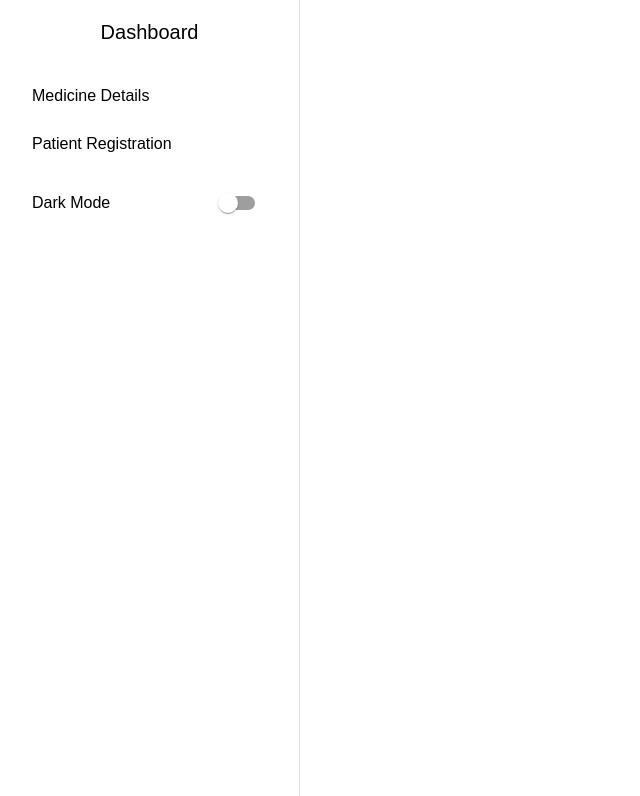
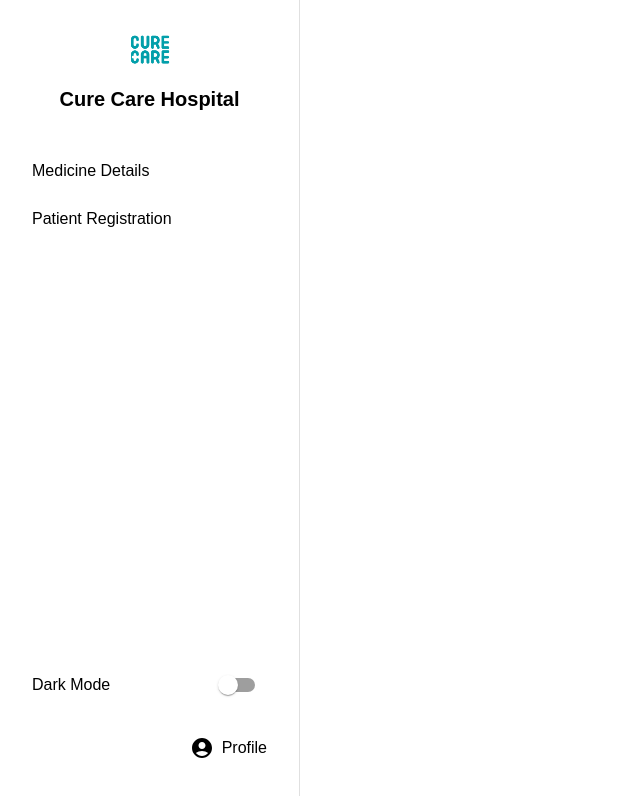
Before and after one commit to Sunilsahoo96/Hospital-Mng-Frontend, a React (Create React App) app: page /dashboard in a window 1280 px wide. Shown: the top 796 px of the page, without its empty margins (0-640 px from the left). Built offline with nearby package versions, Linux system fonts and the light colour scheme; a web font is replaced by a local one.

Commit message:
Added logo and log out functionality

```diff
--- a/src/components/Auth.jsx
+++ b/src/components/Auth.jsx
@@ -32,6 +32,9 @@ const Auth = () => {
             if (isLogin) {
                 // Login successful: store token and redirect to dashboard
                 localStorage.setItem("token", response.data.token);
+                localStorage.setItem("userName", response.data.name);
+
+                console.log("Stored Name:", localStorage.getItem("userName"));
                 setLoginSuccess(true);
                 setTimeout(() => navigate("/dashboard"), 2000);
             } else {
--- a/src/components/Dashboard.jsx
+++ b/src/components/Dashboard.jsx
@@ -1,10 +1,53 @@
-import React, { useContext } from "react";
-import { Outlet, Link } from "react-router-dom";
-import { Drawer, List, ListItem, ListItemText, Box, Switch, Typography } from "@mui/material";
+import React, { useContext, useState } from "react";
+import { Outlet, Link, useNavigate } from "react-router-dom";
+import {
+    Drawer, List, ListItem, ListItemText, Box, Switch, Typography,
+    IconButton, Menu, MenuItem, Dialog, DialogTitle, DialogActions, Button, Snackbar, Alert
+} from "@mui/material";
+import { AccountCircle, Logout } from "@mui/icons-material"; // Profile and Logout Icons
 import ThemeContext from "../Context/ThemeContext";
+
 
 const DashboardLayout = () => {
     const { themeMode, toggleTheme } = useContext(ThemeContext);
+    const navigate = useNavigate();
+
+    const [profileAnchor, setProfileAnchor] = useState(null);
+    const [confirmLogout, setConfirmLogout] = useState(false);
+    const [logoutSuccess, setLogoutSuccess] = useState(false);
+
+    // Fetch user's name from localStorage (or API if needed)
+    const userName = localStorage.getItem("userName") || "User";
+
+    // Open Profile Menu
+    const handleProfileClick = (event) => {
+        setProfileAnchor(event.currentTarget);
+    };
+
+    // Close Profile Menu
+    const handleProfileClose = () => {
+        setProfileAnchor(null);
+    };
+
+    // Open Logout Confirmation Dialog
+    const handleLogoutClick = () => {
+        setConfirmLogout(true);
+        handleProfileClose(); // Close the profile menu
+    };
+
+    // Confirm Logout
+    const handleConfirmLogout = () => {
+        setConfirmLogout(false);
+        localStorage.removeItem("token"); // Remove user token
+        localStorage.removeItem("userName"); // Remove user name (if stored)
+
+        setLogoutSuccess(true); // Show success alert
+
+        setTimeout(() => {
+            setLogoutSuccess(false);
+            navigate("/auth"); // Redirect to login page
+        }, 2000);
+    };
 
     return (
         <Box sx={{ display: "flex" }}>
@@ -18,17 +61,26 @@ const DashboardLayout = () => {
                         width: 300,
                         boxSizing: "border-box",
                         p: 2,
+                        display: "flex",
+                        flexDirection: "column",
+                        justifyContent: "space-between",
+                        height: "100vh",
                         background: themeMode === "dark"
-                            ? "radial-gradient(circle at 30% 30%, #30475E, #0D1B2A)" // 🌙 Dark Mode Background
-                            : "#ffffff", // ☀️ Light Mode Background
+                            ? "radial-gradient(circle at 30% 30%, #30475E, #0D1B2A)" // 🌙 Dark Mode
+                            : "#ffffff", // ☀️ Light Mode
                         color: themeMode === "dark" ? "white" : "black",
                     },
                 }}
             >
-                <Typography variant="h6" align="center" sx={{ mb: 2 }}>
-                    Dashboard
+                {/* Hospital Name & Logo */}
+                <Box sx={{ textAlign: "center", mb: 3 }}>
+                    <img src="/image.png" alt="Hospital Logo" width="100" className="rounded rounded-5" />
+                    <Typography variant="h6" sx={{ fontWeight: "bold" }}>
+                        Cure Care Hospital
                     </Typography>
+                </Box>
 
+                {/* Sidebar Links */}
                 <List>
                     <ListItem
                         component={Link}
@@ -38,9 +90,9 @@ const DashboardLayout = () => {
                             transition: "background 0.3s, transform 0.2s",
                             "&:hover": {
                                 background: themeMode === "dark"
-                                    ? "rgba(255, 255, 255, 0.1)" // 🌙 Soft white glow in dark mode
-                                    : "rgba(0, 0, 0, 0.05)", // ☀️ Light fading effect in light mode
-                                transform: "scale(1.05)", // Smooth hover effect
+                                    ? "rgba(255, 255, 255, 0.1)" // Glow effect in dark mode
+                                    : "rgba(0, 0, 0, 0.05)", // Light fading effect
+                                transform: "scale(1.05)",
                             },
                             borderRadius: "8px",
                         }}
@@ -67,17 +119,84 @@ const DashboardLayout = () => {
                     </ListItem>
                 </List>
 
+                {/* Bottom Section - Theme Toggle + Profile */}
+                <Box sx={{ mt: "auto" }}>
                     {/* Theme Toggle */}
                     <ListItem>
                         <ListItemText primary="Dark Mode" />
                         <Switch checked={themeMode === "dark"} onChange={toggleTheme} />
                     </ListItem>
+
+                    {/* Profile Button in Sidebar Bottom Right */}
+                    <Box sx={{
+                        display: "flex",
+                        justifyContent: "flex-end",
+                        alignItems: "center",
+                        p: 2,
+                        cursor: "pointer",
+                        transition: "background 0.3s, transform 0.2s",
+                        "&:hover": {
+                            background: themeMode === "dark"
+                                ? "rgba(255, 255, 255, 0.1)" // Glow effect
+                                : "rgba(0, 0, 0, 0.05)",
+                            transform: "scale(1.05)",
+                        }
+                    }} onClick={handleProfileClick}>
+                        <IconButton color="inherit">
+                            <AccountCircle />
+                        </IconButton>
+                        <Typography variant="body1">Profile</Typography>
+                    </Box>
+                </Box>
             </Drawer>
 
             {/* Main Content */}
             <Box component="main" sx={{ flexGrow: 1, p: 3 }}>
                 <Outlet />
             </Box>
+
+            {/* Profile Menu */}
+            <Menu
+                anchorEl={profileAnchor}
+                open={Boolean(profileAnchor)}
+                onClose={handleProfileClose}
+            >
+                <MenuItem disabled>
+                    <Typography variant="body1" sx={{ fontWeight: "bold",  color: themeMode === "dark" ? "#FFFFFF" : "#000000"}}>
+                        {userName}
+                    </Typography>
+                </MenuItem>
+                <MenuItem onClick={handleLogoutClick}>
+                    <Logout sx={{ mr: 1 }} />
+                    Logout
+                </MenuItem>
+            </Menu>
+
+            {/* Logout Confirmation Dialog */}
+            <Dialog open={confirmLogout} onClose={() => setConfirmLogout(false)}>
+                <DialogTitle>Are you sure you want to log out?</DialogTitle>
+                <DialogActions>
+                    <Button onClick={() => setConfirmLogout(false)} color="secondary">
+                        Cancel
+                    </Button>
+                    <Button onClick={handleConfirmLogout} color="primary" variant="contained">
+                        Logout
+                    </Button>
+                </DialogActions>
+            </Dialog>
+
+            {/* Logout Success Alert */}
+            <Snackbar
+                open={logoutSuccess}
+                autoHideDuration={2000}
+                onClose={() => setLogoutSuccess(false)}
+                anchorOrigin={{ vertical: "top", horizontal: "center" }}
+            >
+                <Alert severity="success" sx={{ width: "100%", background: "#50C878", color: "#ffffff" }}>
+                    Logged out successfully!
+                </Alert>
+            </Snackbar>
+
         </Box>
     );
 };
```
Also changed, not shown: public/image.png (added). Lines whose indentation alone changed are shown as unchanged.
